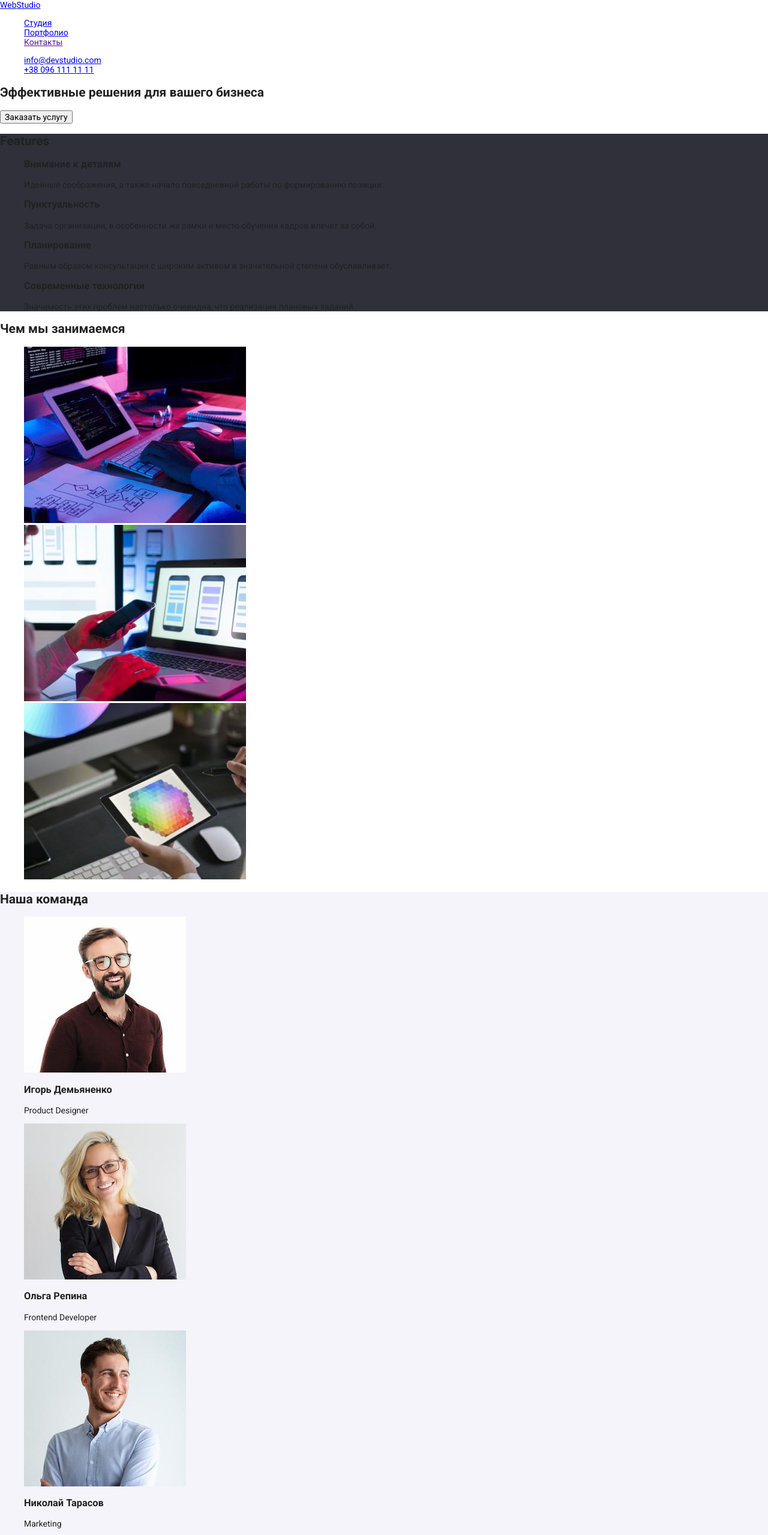
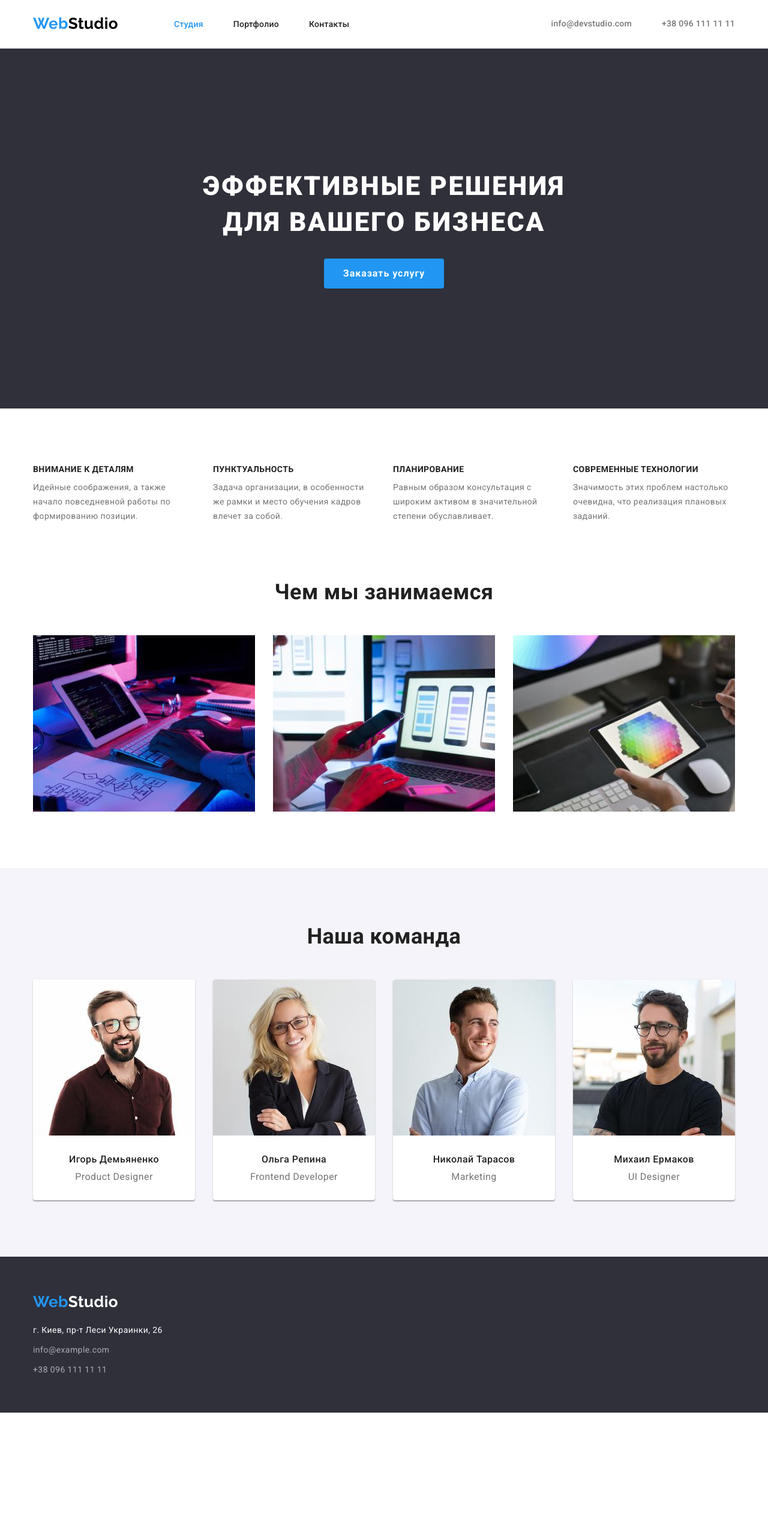
Before and after one commit to Vladbillionaire/goit-markup-hw-03, a plain HTML site: page index.html in a window 1280 px wide. Shown: the top 2559 px of the page at 60% size. After the commit the page ends 2355 px from the top, so only its background shows below. Drawn offline with nearby package versions, Linux system fonts and the light colour scheme.

Commit message:
Complete_css_markup
Finished with markup / changed some classes.

```diff
--- a/css/styles.css
+++ b/css/styles.css
@@ -1,284 +1,544 @@
-/* background: #212121; Стиль основного цвета */
+html {
+    box-sizing: border-box;
+}
+
+*,
+*::before,
+*::after {
+    box-sizing: inherit;
+}
+
+/* Основные стили для макета и CSS переменные*/
 
 :root {
+    /* Шрифт */
+    --main-font: 'Roboto', sans-serif;
+    --secondary-font: 'Raleway', sans-serif;
+
+    /* Основной цвет текста */
     --logo-accent-color: #000000;
     --primary-text-color: #212121;
     --title-text-color: #757575;
     --button-color: #188ce8;
     --accent-color: #2196F3;
+    --border-bottom-color:#ececec;
     --background-color-white: #FFFFFF;
-    --background-color-bg: #2F303A;
+    --background-color-black: #2F303A;
     --background-color-box: #E5E5E5;
-    --background-color-section-bg: #F5F4FA;
-    --background-color-footer: #2F303A;
+    --background-color-section-team: #F5F4FA;
     --container-bg-2: #EEEEEE;
+
+    /* Тени */
+    --shadow-color-box-shadow: 0px 1px 3px rgba(0, 0, 0, 0.12), 0px 1px 1px rgba(0, 0, 0, 0.14), 0px 2px 1px rgba(0, 0, 0, 0.2);
+    --shadow-color-portfolio-bt: 0px 3px 1px rgba(0, 0, 0, 0.1), 0px 1px 2px rgba(0, 0, 0, 0.08), 0px 2px 2px rgba(0, 0, 0, 0.12);
 }
 
+/* Основные стили body */
 .body {
     font-size: 14px;
     font-family: 'Roboto', sans-serif;
+    letter-spacing: 0.03em;
+
+    color: var(--primary-text-color);
     background-color: var(--background-color-white);
-    color: var(--primary-text-color)
+    /* outline: 2px solid tomato  */
+}
+
+/* Сброс стилей для тегов */
+h1,
+h2,
+h3,
+p {
+    margin: 0;
+}
+
+ul,
+ol {
+    list-style: none;
+    padding: 0;
+    margin: 0;
+}
+
+a {
+    text-decoration: none;
+}
+
+img {
+    display: block;
+    max-width: 100%;
+    height: auto;
+}
+
+/* Спрятанный тег, который не должен отображаться в браузере */
+.hidden {
+    position: absolute;
+    white-space: nowrap;
+    width: 1px;
+    height: 1px;
+    overflow: hidden;
+    border: 0;
+    padding: 0;
+    clip: rect(0 0 0 0);
+    clip-path: inset(50%);
+    margin: -1px;
+}
+
+.container {
+    width: 1200px;
+    padding-left: 15px;
+    padding-right: 15px;
+    margin-left: auto;
+    margin-right: auto;
+}
+
+.section {
+    padding-top: 94px;
+    padding-bottom: 94px;
+}
+
+/* Header */
+
+.main-nav .list {
+    display: flex;
+    align-items: center;
+}
+
+.container .main-nav {
+    display: flex;
+    align-items: center;
+}
+
+.header .container {
+    display: flex;
+    align-items: center;
+}
+
+.header {
+    border-bottom: 1px solid var(--border-bottom-color);
+}
+
+.logo {
+    text-decoration: none;
+    font-family: var(--secondary-font);
+    font-weight: 700;
+    font-size: 26px;
+    line-height: 1.19;
+
+    color: var(--accent-color);
+}
+
+.main-nav .logo {
+    padding-top: 24px;
+    padding-bottom: 25px;
+    margin-right: 93px;
+}
+
+.logo-accent {
+    color: var(--logo-accent-color);
+}
+
+.logo-accent-white {
+    color: var(--background-color-white);
 }
 
 .list {
-list-style: none;
+    list-style: none;
 }
 
-/* Top line bg */
-
-.link {
-    text-decoration: none;
-    font-family: 'Raleway';
-    font-style: normal;
-    font-weight: 700;
-    font-size: 26px;
-    line-height: 1.19;
-    letter-spacing: 0.03em;
-    color: var(--accent-color)
+.nav-item {
+    margin-right: 50px;
 }
 
-.link .link-accent {
-    color: var(--logo-accent-color)
+.nav-link {
+    display: block;
+    padding-top: 32px;
+    padding-bottom: 32px;
+
+    text-decoration: none;
+    font-weight: 500;
+    line-height: 1.17;
+    letter-spacing: 0.02em;
+
+    color: var(--primary-text-color);
 }
 
-.site-nav .link-current {
-    text-decoration: none;
-    font-family: inherit;
-    font-style: normal;
+.current,
+.nav-link:hover,
+.nav-link:focus,
+.nav-contacts:hover,
+.nav-contacts:focus,
+.footer-addrees:hover,
+.footer-addrees:focus,
+.footer-contacts:hover,
+.footer-contacts:focus {
+    color: var(--accent-color);
+}
+
+.auth-nav {
+    display: flex;
+    align-items: center;
+    margin-left: auto;
+}
+
+.nav-items {
+    margin-right: 50px;
+}
+
+.nav-items:last-child {
+    margin-right: 0;
+}
+
+.nav-contacts {
+    display: block;
+    padding-top: 32px;
+    padding-bottom: 32px;
+
     font-weight: 500;
     line-height: 1.14;
     letter-spacing: 0.02em;
-    color: var(--accent-color)
+
+    color: var(--title-text-color);
 }
 
-.site-nav .link-current:hover,
-.site-nav .link-current:focus {
-    color: var(--accent-color)
+/* Примеры */
+
+/* .site-nav .item {
+    margin-right: 50px;
 }
 
-.site-nav .link-secondary {
-    text-decoration: none;
-    font-family: inherit;
-    font-style: normal;
-    font-weight: 500;
-    line-height: 1.14;
-    letter-spacing: 0.02em;
-    color: var(--primary-text-color)
+.site-nav .item:last-child {
+    margin-right: 0;
+} */
+
+/* Section hero */
+
+.hero {
+    text-align: center;
+    padding-top: 200px;
+    padding-bottom: 200px;
+
+    background-color: var(--background-color-black);
+    max-width: 1600px;
+    height: 600px;
+    margin-right: auto;
+    margin-left: auto;
+    background-repeat: no-repeat;
+    background-position: center;
+    background-size: cover;
 }
 
-.site-nav .link-secondary:hover,
-.site-nav .link:focus {
-    color: var(--accent-color)
+.hero-title {
+    margin-bottom: 30px;
+    margin-right: auto;
+    margin-left: auto;
+    width: 696px;
+
+    font-size: 44px;
+    font-weight: 900;
+    line-height: 1.36;
+    letter-spacing: 0.06em;
+    text-transform: uppercase;
+
+    color: var(--background-color-white);
 }
 
-/* nav */
-
-.auth-nav .contacts {
-    text-decoration: none;
-    font-family: inherit;
-    font-style: normal;
-    font-weight: 500;
-    line-height: 1.14;
-    letter-spacing: 0.02em;
-    color: var(--title-text-color)
-}
-
-.auth-nav .contacts:hover,
-.auth-nav .contacts:focus {
-    color: var(--accent-color)
-}
-
-/* Bg */
-
-.section {
-    background-color: var(--background-color-bg)
-}
-
-.section .section-title {
-    font-weight: 900;
-    font-size: 44px;
-    line-height: 1.36;
-    text-align: center;
-    letter-spacing: 0.06em;
-    text-transform: uppercase;
-    color: var(--background-color-white)
-}
-
-.button {
-    cursor: pointer;
+.hero-button {
     font-family: inherit;
     font-style: normal;
     font-weight: 700;
     font-size: 16px;
-    line-height: 1.87;
-    display: flex;
-    align-items: center;
-    text-align: center;
+    line-height: 1.88;
     letter-spacing: 0.06em;
+
     color: var(--background-color-white);
-    background-color: var(--button-color);
-    box-shadow: 0px 4px 4px rgba(0, 0, 0, 0.15);
+    background-color: var(--accent-color);
+    /* box-shadow: 0px 4px 4px rgba(0, 0, 0, 0.15); */
+    padding: 10px 32px;
     border: none;
     border-radius: 4px;
-    outline: none;
 }
 
-.button:hover,
-.button:focus {
-    color: var(--background-color-white);
+.hero-button:hover,
+.hero-button:focus {
     background-color: var(--button-color);
 }
 
-/* Bg-2 */
+/* Features */
 
-.feature .feature-text {
+.features.section .list {
+    display: flex;
+    align-items: center;
+}
+
+/* box */
+.second-title,
+.working-process,
+.team-title {
+    font-weight: 700;
+    font-size: 36px;
+    line-height: 1.16;
+    text-align: center;
+
+    color: var(--primary-text-color);
+}
+
+.features-items {
+    margin-right: 30px;
+    width: 270px;
+}
+
+.features-items:last-child {
+    margin-right: 0;
+}
+
+.features-title {
+    margin-bottom: 10px;
+}
+
+.features-title {
+    font-size: 14px;
+    font-style: normal;
     font-weight: 700;
     line-height: 1.14;
-    letter-spacing: 0.03em;
     text-transform: uppercase;
-    color: var(--primary-text-color)
+    color: var(--primary-text-color);
 }
 
-.feature-paragraph {
-    line-height: 1.14;
-    letter-spacing: 0.03em;
+.features-text {
+    font-weight: 400;
+    line-height: 1.71;
+
     color: var(--title-text-color)
 }
 
 /* What are we doing */
 
-.box {
-    font-weight: 700;
-    font-size: 36px;
-    line-height: 1.16;
-    text-align: center;
-    letter-spacing: 0.03em;
-    color: var(--primary-text-color)
+.working {
+    padding-bottom: 94px;
 }
 
-.development-team {
-    background: var(--background-color-white);
-    box-shadow: 0px 1px 3px rgba(0, 0, 0, 0.12), 0px 1px 1px rgba(0, 0, 0, 0.14), 0px 2px 1px rgba(0, 0, 0, 0.2);
+.working .list {
+    display: flex;
+}
+
+.working-process {
+    margin-bottom: 50px;
+}
+
+.working-item {
+    margin-right: 30px;
+}
+
+.working-item:last-child {
+    margin-right: 0;
+}
+
+/* section-team */
+
+.team {
+    background-color: var(--background-color-section-team)
+}
+
+.team .list {
+    display: flex;
+}
+
+.team-title {
+    margin-bottom: 50px;
+}
+
+.team-items {
+    padding-top: 30px;
+    padding-bottom: 30px;
+}
+
+.employee {
+    margin-bottom: 10px;
+
+    font-weight: 500;
+    font-size: 16px;
+    line-height: 1.19;
+    text-align: center;
+
+    color: var(--primary-text-color);
+}
+
+.working-position {
+    font-size: 16px;
+    line-height: 1.19;
+    text-align: center;
+
+    color: var(--title-text-color);
+}
+
+.team-item {
+    margin-right: 30px;
+
+    background-color: var(--background-color-white);
+    box-shadow: var(--shadow-color-box-shadow);
     border-radius: 0px 0px 4px 4px;
 }
 
-.workers {
-    font-weight: 500;
-    font-size: 16px;
-    line-height: 1.18;
-    /* text-align: center; */
-    letter-spacing: 0.03em;
-    color: var(--primary-text-color)
+.team-item:last-child {
+    margin-right: 0;
 }
 
-.direction {
-    font-weight: 400;
-    font-size: 16px;
-    line-height: 1.18;
-    /* text-align: center; */
-    letter-spacing: 0.03em;
-    color: var(--title-text-color)
+.photo-team {
+    border-top-left-radius: 4px;
+    border-top-right-radius: 4px;
 }
 
-/* Section bg */
+/* Footer */
 
-.team {
-    background-color: var(--background-color-section-bg)
+.footer {
+    background-color: var(--background-color-black);
+    padding-top: 60px;
+    padding-bottom: 60px;
 }
 
-/* footer */
-
-.link .link-footer {
-    color: var(--background-color-white);
+.footer .logo {
+    display: inline-block;
+    margin-bottom: 20px;
 }
 
-.adrees {
-    list-style: none;
-    font-family: inherit;
-    font-style: normal;
-    font-weight: 400;
-    line-height: 1.71;
-    letter-spacing: 0.03em;
-    color: var(--background-color-white)
-    }
-
-.section .contacts {
-    text-decoration: none;
-    font-family: inherit;
-    font-style: normal;
-    font-weight: 400;
-    line-height: 1.71;
-    letter-spacing: 0.03em;
-    color: rgba(255, 255, 255, 0.6);
+.footer-item {
+    margin-bottom: 9px;
 }
 
-.section .contacts:hover,
-.section .contacts:focus {
-    color: var(--accent-color)
+.footer-item:last-child {
+    margin-bottom: 0;
+}
+
+.footer-addrees {
+    cursor: pointer;
+    line-height: 1.71;
+
+    color: var(--background-color-white);
+
+    text-decoration: none;
+    font-style: normal;
+}
+
+.footer-contacts {
+    line-height: 1.71;
+    text-decoration: none;
+    font-style: normal;
+
+    color: rgba(255, 255, 255, 0.6);
 }
 
 /* portfolio page button */
 
-.button-pt {
+.portfolio {
+    padding-top: 94px;
+    padding-bottom: 94px;
+}
+
+.portfolio-list {
+    margin-bottom: 50px;
+
+    display: flex;
+    align-items: center;
+    justify-content: center;
+}
+
+.portfolio-title {
+    font-size: 44px;
+    font-weight: 900;
+    line-height: 1.36;
+    letter-spacing: 0.06em;
+    text-align: center;
+    text-transform: uppercase;
+
+    color: var(--primary-text-color);
+}
+
+.pt-button {
+    cursor: pointer;
     font-family: inherit;
-    font-style: normal;
     font-weight: 500;
     font-size: 16px;
-    line-height: 1.62;
+    line-height: 1.63;
     text-align: center;
     letter-spacing: 0.03em;
     border: none;
     border-radius: 4px;
+    padding: 6px 22px;
+
+    color: var(--primary-text-color);
 }
 
-.button-pt .primary {
-    cursor: pointer;
-    box-shadow: 0px 3px 1px rgba(0, 0, 0, 0.1), 0px 1px 2px rgba(0, 0, 0, 0.08), 0px 2px 2px rgba(0, 0, 0, 0.12);
+.primary {
+    background-color: var(--accent-color);
     color: var(--background-color-white);
-    background-color: var(--accent-color);
+    box-shadow: var(--shadow-color-portfolio-bt);
 }
 
-.button-pt .secondary {
-    cursor: pointer;
-    color: var(--primary-text-color);
-    background-color: var(--background-color-section-bg);
+.pt-button:hover,
+.pt-button:focus {
+    background-color: var(--accent-color);
+    color: var(--background-color-white);
+    box-shadow: var(--shadow-color-portfolio-bt);
 }
 
-.button-pt .secondary:hover,
-.button-pt .secondary:focus {
-    color: var(--background-color-white);
-    background-color: var(--accent-color);
-    outline: none;
+.portfolio .cards {
+    margin-right: 8px;
 }
 
-.container-bg {
-    background: var(--background-color-white);
-    border: 1px solid var(--container-bg-2);
+.portfolio .cards:last-child {
+    margin-right: 0;
 }
 
-.projects {
+.portfolio-block {
+    display: flex;
+    flex-wrap: wrap;
+}
+
+.portfolio-link {
+    text-decoration: none;
+}
+
+.portfolio-item {
+    width: calc((100% - 2 * 30px) / 3);
+    margin-right: 30px;
+    margin-bottom: 30px;
+}
+
+.portfolio-item:nth-child(3n) {
+    margin-right: 0;
+}
+
+.portfolio-item:nth-last-child(-n + 3) {
+    margin-right: 30px;
+    margin-bottom: 0;
+}
+
+.portfolio-item:last-child {
+    margin-right: 0;
+}
+
+.portfolio-projects {
+    margin-bottom: 4px;
+
     font-weight: 700;
     font-size: 18px;
     line-height: 2;
     letter-spacing: 0.06em;
-    color: var(--primary-text-color)
+
+    color: var(--primary-text-color);
 }
 
-.description {
+.portfolio-description {
     font-size: 16px;
-    line-height: 1.87;
+    line-height: 1.88;
     letter-spacing: 0.03em;
+
     color: var(--title-text-color);
 }
 
-/* .button-pt {
-    margin: 0;
-    padding: 4px;
+.portfolio-item .text {
+    padding: 20px 24px;
+    border-left: 1px solid var(--container-bg-2);
+    border-right: 1px solid var(--container-bg-2);
+    border-bottom: 1px solid var(--container-bg-2);
 }
-
-.button-pt li {
-    display: inline;
-    margin-right: 5px;
-    padding: 0px;
-} */
```
